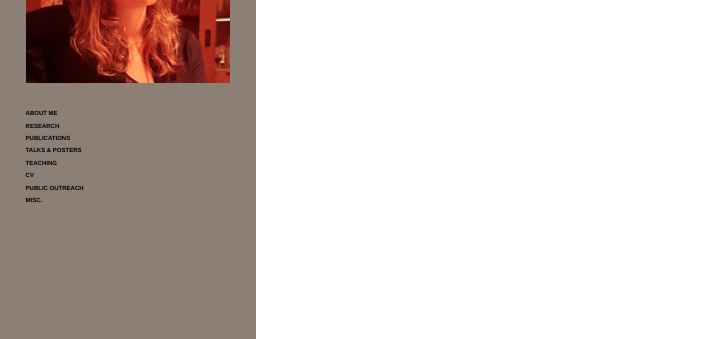
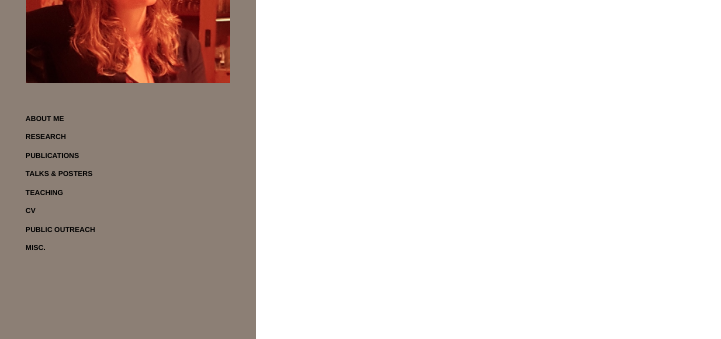
Before and after one commit to marieke-woensdregt/marieke-woensdregt.github.io, a Jekyll site: the page built from research/index.html, in a window 1280 px wide. Shown: the part 164-503 px from the top of the page, without its empty margins (0-721 px from the left). Built offline with Jekyll 4.4.1, drawn with Linux system fonts in a browser that asks for light colours.

Commit message:
Update main.css

```diff
--- a/css/main.css
+++ b/css/main.css
@@ -41,7 +41,7 @@ h3 {
     font-family:'Helvetica', 'Arial', 'Sans-Serif';
 }
 h4 {
-    font-size: 0.2em;
+    font-size: 0.3em;
     font-family:'Helvetica', 'Arial', 'Sans-Serif';
     text-transform: uppercase;
 }
```
